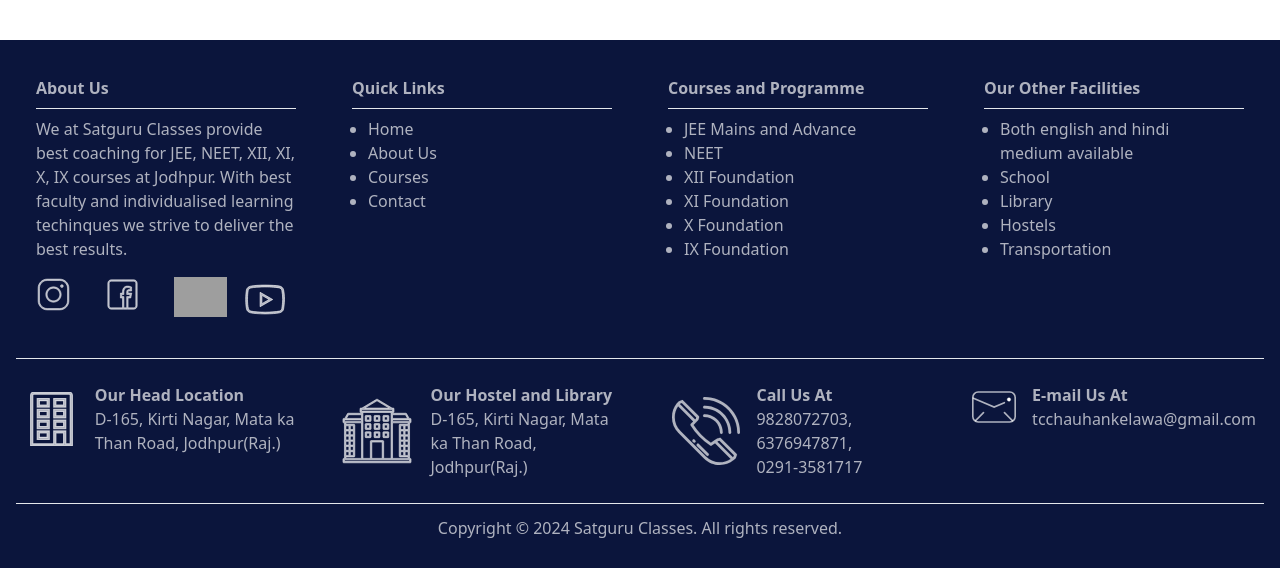
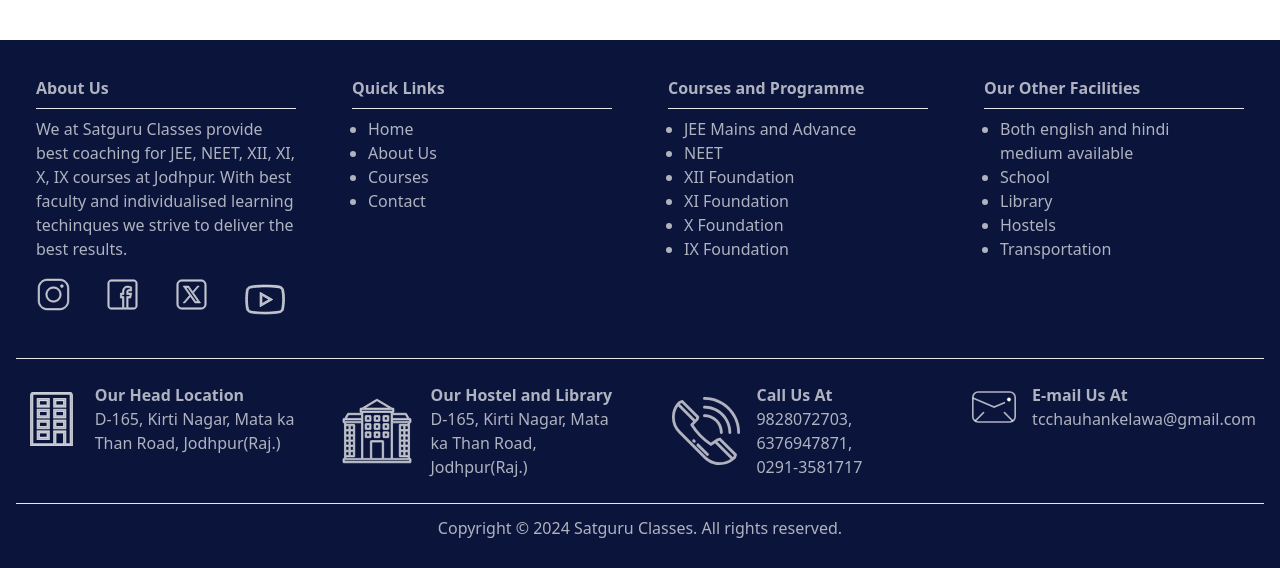
Before and after one commit to harshraz48/satguru_classes, a Django app: page / in a window 1280 px wide. Shown: the part 600-1168 px from the top of the page. Run offline with Django 5.2, Linux system fonts and the light colour scheme; style sheets or scripts are compiled from the project's sources; parts of the project's set-up code (start-up, migrations or seed data) failed here and were passed over; grey boxes are pictures that could not be loaded.

Commit message:
layout setup

```diff
--- a/src/templates/layouts/index.html
+++ b/src/templates/layouts/index.html
@@ -77,7 +77,7 @@
             <a href="#"><img src="{% static 'icons/facebook.svg' %}"></a>
           </section>
           <section>
-            <a href="#"><img src="{% static 'icons/twitter.svg' %}"></a>
+            <a href="#"><img src="{% static 'icons/twitterx.svg' %}"></a>
           </section>
           <section>
             <a href="#"><img src="{% static 'icons/youtube.svg' %}"></a>
```
Also changed, not shown: assets/static/icons/twitterx.svg.
